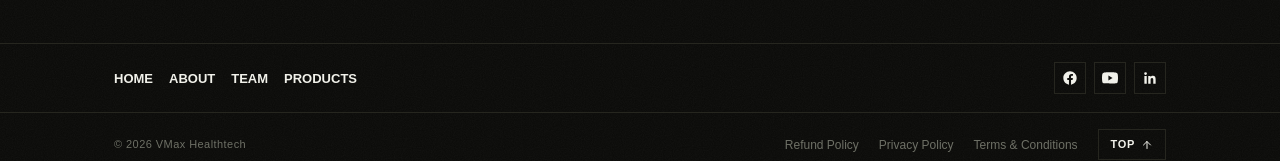
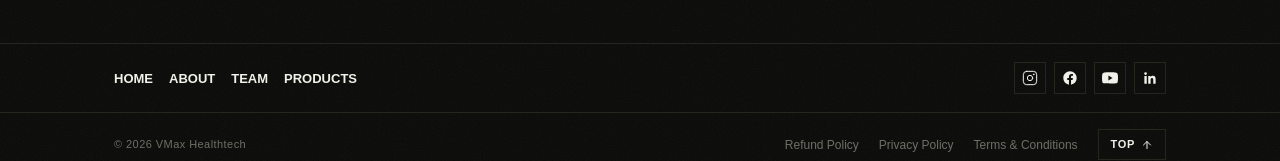
Before and after one commit to Suraj8517/vmaxhealthtech, a React (Vite) app: page / in a window 1280 px wide. Shown: the part 8155-8316 px from the top of the page. Built offline with nearby package versions, Linux system fonts and the light colour scheme.

Commit message:
updated contactus 404 pages

```diff
--- a/src/components/Footer.jsx
+++ b/src/components/Footer.jsx
@@ -22,7 +22,17 @@ const NAV_LINKS = [
 ];
 
 const SOCIALS = [
-
+  {
+    label: "Instagram",
+    icon: (
+      <svg width="16" height="16" viewBox="0 0 24 24" fill="none" stroke="currentColor" strokeWidth="1.5" strokeLinecap="round" strokeLinejoin="round">
+        <rect x="2" y="2" width="20" height="20" rx="5" />
+        <circle cx="12" cy="12" r="4" />
+        <circle cx="17.5" cy="6.5" r="0.5" fill="currentColor" />
+      </svg>
+    ),
+    href: "https://instagram.com/vmax.fit/",
+  },
   {
     label: "Facebook",
     icon: (
```
